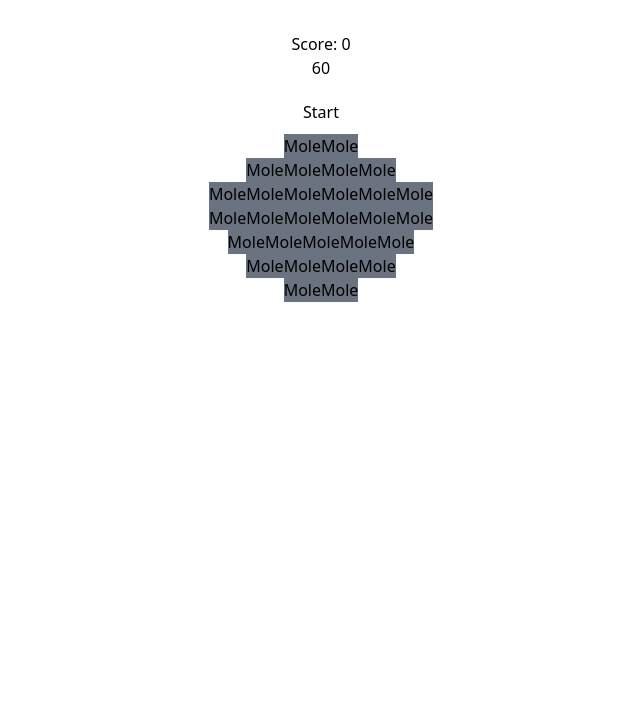
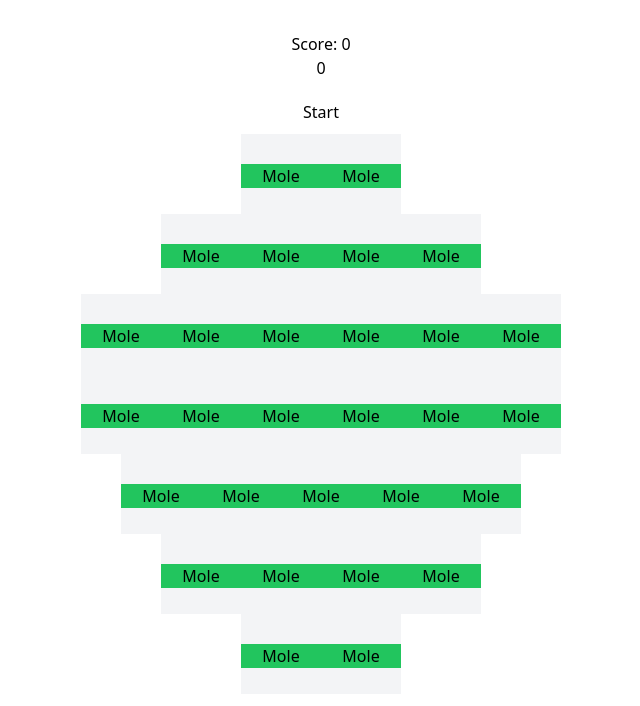
Before and after one commit to JM066/whac_a_mole, a React (Vite) app: page / in a window 1280 px wide. Shown: the top 706 px of the page, without its empty margins (319-959 px from the left). Built offline with nearby package versions, Linux system fonts and the light colour scheme.

Commit message:
Added framer

```diff
--- a/package.json
+++ b/package.json
@@ -18,6 +18,7 @@
     "@vitest/ui": "^1.2.2",
     "babel-jest": "^29.5.0",
     "eslint-plugin-vitest": "^0.3.21",
+    "framer-motion": "^11.0.3",
     "react": "^18.2.0",
     "react-dom": "^18.2.0",
     "vitest": "^1.2.2"
--- a/src/component/Game/index.tsx
+++ b/src/component/Game/index.tsx
@@ -1,10 +1,11 @@
 import { useEffect, useCallback, useState } from "react"
+
 import Mole from "@/component/Mole"
 import Score from "@/component/Score"
 import Time from "@/component/Time"
 import Button from "@/component/Button"
 import { Key } from "@/app.type"
-const SPEED = 1000
+
 const GAMEBOARD_ROWS = [
   [0, 1],
   [2, 3, 4, 5],
@@ -19,36 +20,23 @@ type Status = {
   moles: boolean[]
 }
 
-function Game() {
-  const playing = localStorage.getItem(Key.Playing)
-  const [isStarted, setIsStarted] = useState<boolean>(playing != null ? JSON.parse(playing) : false)
+function Game({ timer = 30, speed = 1000 }) {
+  // const playing = localStorage.getItem(Key.Playing)
+  const [isStarted, setIsStarted] = useState<boolean>(false)
+  // const [time, setTime] = useState<number>(0)
   const scoreState = localStorage.getItem(Key.Score)
   const [status, setStatus] = useState<Status>({
     score: Number(scoreState) || 0,
     moles: Array(29).fill(false),
   })
-  useEffect(() => {
-    localStorage.setItem(Key.Playing, isStarted.toString())
-  }, [isStarted])
 
-  useEffect(() => {
-    localStorage.setItem(Key.Score, status.score.toString())
-  }, [status.score])
-
-  useEffect(() => {
-    if (isStarted) {
-      reset()
-      localStorage.removeItem(Key.Score)
-    }
-  }, [isStarted])
-
-  const start = () => {
+  const toggleStart = () => {
     setIsStarted((prev) => !prev)
   }
 
-  const stop = () => {
-    setIsStarted(false)
-  }
+  // const stop = () => {
+  //   setIsStarted(false)
+  // }
 
   const activateMoles = useCallback(() => {
     setStatus((prev) => {
@@ -64,20 +52,41 @@ function Game() {
     })
   }, [status])
 
+  const deactivateMoles = useCallback(
+    (index: number) => {
+      console.log("index", index)
+      if (!isStarted) return
+      return function () {
+        setStatus((prev) => {
+          const newMoles = [...prev.moles]
+          let newScore = prev.score
+          if (newMoles[index]) {
+            newMoles[index] = false
+            newScore
+          }
+          return { moles: newMoles, score: newScore }
+        })
+      }
+    },
+    [status]
+  )
+  //Todo: Cancel timer when the time is up
+
   useEffect(() => {
-    let interval: ReturnType<typeof setInterval>
+    let interval: NodeJS.Timer
+
     if (isStarted) {
-      interval = setInterval(activateMoles, SPEED)
+      interval = setInterval(activateMoles, speed)
     }
     return () => clearInterval(interval)
-  }, [isStarted, activateMoles, SPEED])
+  }, [isStarted, activateMoles, speed])
 
-  const reset = () => {
-    setStatus({
-      score: 0,
-      moles: Array(29).fill(false),
-    })
-  }
+  // const reset = () => {
+  //   setStatus({
+  //     score: 0,
+  //     moles: Array(29).fill(false),
+  //   })
+  // }
   const updateStatus = (index: number) => {
     if (!isStarted) return
     return function () {
@@ -96,14 +105,19 @@ function Game() {
   return (
     <div>
       <Score score={status.score} />
-      <Time isStarted={isStarted} stop={stop} />
-      <Button className="start" onClick={start}>
+      <Time isStarted={isStarted} stop={stop} time={timer} />
+      <Button className="start" onClick={toggleStart}>
         {isStarted ? "Stop" : "Start"}
       </Button>
       {GAMEBOARD_ROWS.map((row, idx) => (
         <div key={`row-${idx}`} className="row">
           {row.map((col) => (
-            <Mole key={`col-${col}`} mole={status.moles[col]} updateStatus={updateStatus(col)} />
+            <Mole
+              key={`col-${col}`}
+              mole={status.moles[col]}
+              updateStatus={updateStatus(col)}
+              deactivateMoles={deactivateMoles(col)}
+            />
           ))}
         </div>
       ))}
--- a/src/component/Mole/index.tsx
+++ b/src/component/Mole/index.tsx
@@ -1,21 +1,36 @@
 import { useEffect } from "react"
+import { motion } from "framer-motion"
 interface Props {
   mole: boolean
   updateStatus?: () => void
+  deactivateMoles?: () => void
 }
-function Mole({ mole, updateStatus }: Props) {
+function Mole({ mole, updateStatus, deactivateMoles }: Props) {
   useEffect(() => {
     if (mole) {
-      const timer = setTimeout(() => updateStatus?.(), 1000)
+      const timer = setTimeout(() => deactivateMoles?.(), 1000)
       return () => {
         clearTimeout(timer)
       }
     }
   }, [mole])
+
   return (
     //Todo: Add mole icons and styling
-    <div className={`${mole ? "bg-green-500" : "bg-gray-500"} `} onClick={updateStatus}>
-      Mole
+    <div className="w-20 h-20 bg-gray-100">
+      <motion.div
+        className="bg-green-500 cursor-pointer"
+        onClick={updateStatus}
+        animate={{
+          x: 0,
+          y: mole ? 10 : 30,
+          scale: 1,
+          rotate: 0,
+          transition: { duration: 0.2, ease: [0.17, 0.67, 0.83, 0.67] },
+        }}
+      >
+        Mole
+      </motion.div>
     </div>
   )
 }
--- a/src/component/Score/index.tsx
+++ b/src/component/Score/index.tsx
@@ -1,16 +1,7 @@
-import { useEffect } from "react"
-import { Key } from "@/app.type"
-
 interface Props {
   score: number
 }
 function Score({ score }: Props) {
-  useEffect(() => {
-    localStorage.setItem(Key.Score, score.toString())
-    return () => {
-      localStorage.removeItem(Key.Score)
-    }
-  }, [score])
   return <div>Score: {score}</div>
 }
 export default Score
--- a/src/component/Time/index.tsx
+++ b/src/component/Time/index.tsx
@@ -4,11 +4,13 @@ import useTimer from "@/hook/useTimer"
 interface Props {
   isStarted: boolean
   stop: () => void
+  time: number
 }
-function Time({ isStarted, stop }: Props) {
-  const { time } = useTimer(isStarted, 60, stop)
+function Time({ isStarted, stop, time }: Props) {
+  const { timeStamp } = useTimer(isStarted, time, stop)
+
   //Todo: Add styling
-  return <Typography>{time}</Typography>
+  return <Typography>{timeStamp}</Typography>
 }
 
 export default Time
--- a/src/hook/useTimer.ts
+++ b/src/hook/useTimer.ts
@@ -1,26 +1,33 @@
 import { useState, useEffect } from "react"
-import { Key } from "@/app.type"
 
-export default function useTimer(isStarted: boolean, duration: number, stop: () => void) {
-  const timeState = localStorage.getItem(Key.Time)
-  const [time, setTime] = useState<number>(Number(timeState) || duration)
+export default function useTimer(
+  isStarted: boolean,
+  time: number,
+  stop: () => void,
+  interval: number = 1000
+) {
+  const [timeStamp, setTimeStamp] = useState<number>(time)
 
   useEffect(() => {
-    if (!isStarted) return
-    setTime(Number(localStorage.getItem(Key.Time)) || duration)
-    const interval = setInterval(startCountdown, 1000)
-    return () => clearInterval(interval)
+    let timer: NodeJS.Timer
+    if (!isStarted) {
+      setTimeStamp(0)
+    } else {
+      setTimeStamp(10)
+      timer = setInterval(startCountdown, interval)
+    }
+    return () => clearInterval(timer)
   }, [isStarted])
 
   useEffect(() => {
-    if (time <= 0) {
+    if (timeStamp <= 0) {
       stop()
+      console.log("stopped?")
     }
-    localStorage.setItem(Key.Time, time.toString())
-  }, [time, stop])
+  }, [timeStamp, stop])
 
   const startCountdown = () => {
-    setTime((prev) => Math.max(prev - 1, 0))
+    setTimeStamp((prev) => Math.max(prev - 1, 0))
   }
-  return { time }
+  return { timeStamp }
 }
```
Also changed, not shown: 1 other file (tests, documents, lock files or other folders).
